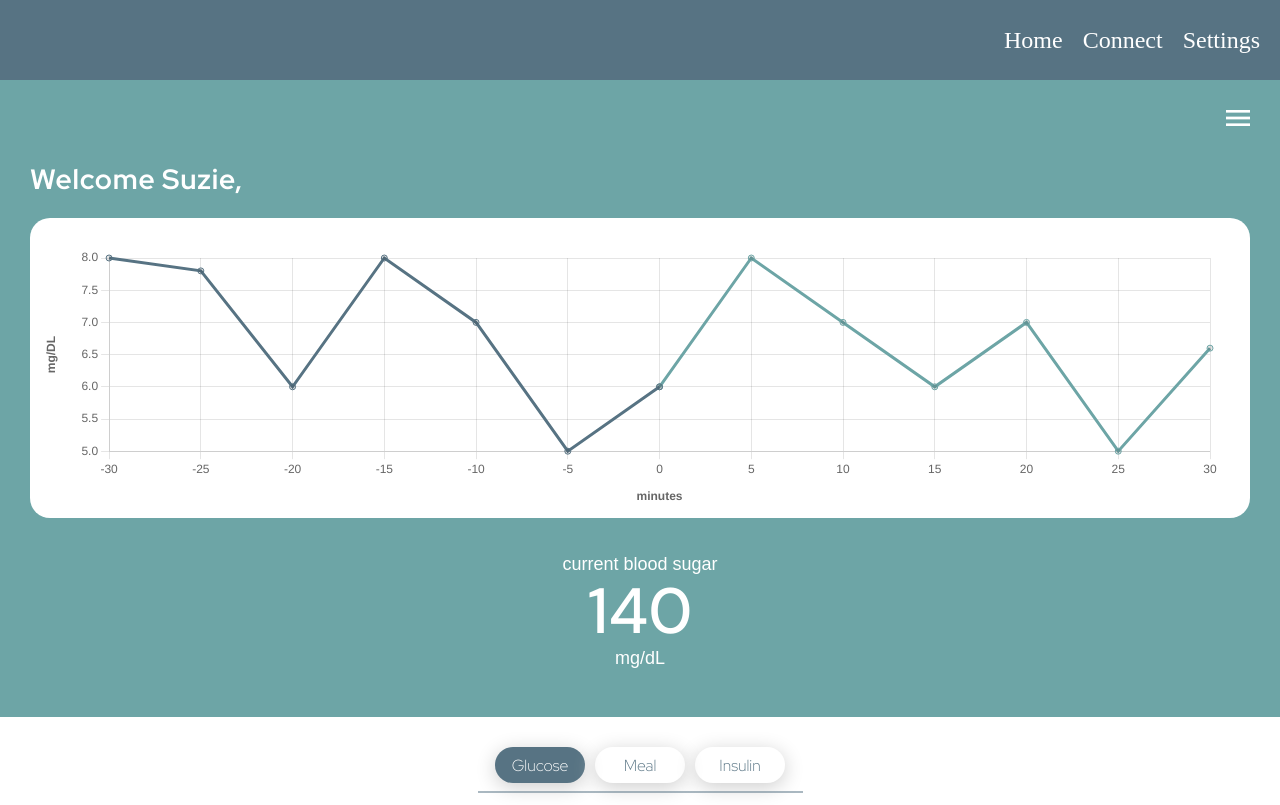
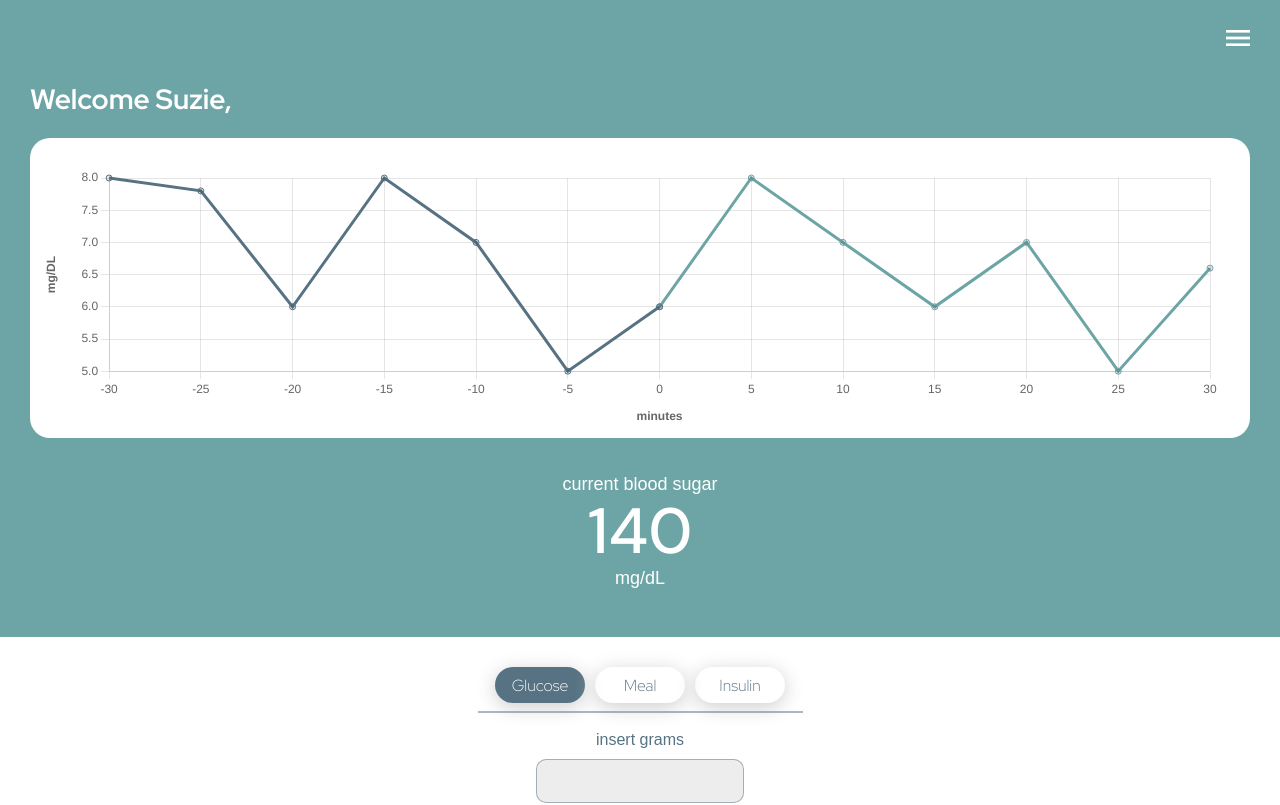
Before and after one commit to TimStewartJ/gluchart, a React (Create React App) app in the folder gluchart-react/: page /connect in a window 1280 px wide. Shown: the top 805 px of the page. Built offline with nearby package versions, Linux system fonts and the light colour scheme.

Commit message:
Revert "Navbar Component Stuff"
This reverts commit dacd0ce8d55d3e0c5f0ffff0440711e1ae398a05.

```diff
--- a/gluchart-react/package.json
+++ b/gluchart-react/package.json
@@ -10,7 +10,6 @@
     "react": "^18.2.0",
     "react-chartjs-2": "^5.2.0",
     "react-dom": "^18.2.0",
-    "react-router-dom": "^6.11.2",
     "react-scripts": "5.0.1",
     "web-vitals": "^3.3.1"
   },
--- a/gluchart-react/src/App.js
+++ b/gluchart-react/src/App.js
@@ -1,17 +1,12 @@
-import React from 'react';
-import { BrowserRouter as Router, Route, Routes } from 'react-router-dom';
-import Home from './Pages/JS/Home';
-import Connect from './Pages/JS/Connect';
+import './App.css';
+import Home from './Home.js';
 
-const App = () => {
+function App() {
   return (
-    <Router>
-      <Routes>
-        <Route path="/" element={<Home />} />
-        <Route path="/connect" element={<Connect />} />
-      </Routes>
-    </Router>
+    <div>
+      <Home/>
+    </div>
   );
-};
+}
 
 export default App;
--- a/gluchart-react/src/Components/CSS/Navbar.css
+++ /dev/null
@@ -1,29 +0,0 @@
-.navbar {
-    display: flex;
-    align-items: center;
-    justify-content: flex-end;
-    height: 80px;
-    background-color: #577383;
-    padding: 0 20px;
-  }
-
-  .navbar ul {
-    display: flex;
-    list-style: none;
-    margin: 0;
-    padding: 0;
-  }
-
-  .navbar li {
-    margin-left: 20px;
-  }
-
-  .navbar li a {
-    color: white;
-    font-size: 24px;
-    text-decoration: none;
-  }
-
-  .navbar li a:hover {
-    text-decoration: underline;
-  }
--- a/gluchart-react/src/Components/JS/Navbar.js
+++ /dev/null
@@ -1,18 +0,0 @@
-import React from 'react';
-import { Link } from 'react-router-dom';
-import "../CSS/Navbar.css";
-
-
-const Navbar = () => {
-  return (
-    <div className="navbar">
-      <ul>
-        <li><Link to="/">Home</Link></li>
-        <li><Link to="/connect">Connect</Link></li>
-        <li><Link to="/settings">Settings</Link></li>
-      </ul>
-    </div>
-  );
-};
-
-export default Navbar;
--- a/gluchart-react/src/Pages/CSS/Home.css
+++ b/gluchart-react/src/Home.css
@@ -29,8 +29,6 @@ h2 {
     margin-top: 30px;
     margin-bottom: 20px;
     font-size: 28px;
-    font-weight: 700;
-    letter-spacing: .05rem;
 }
 
 .blood-sugar {
--- a/gluchart-react/src/Pages/JS/Home.js
+++ b/gluchart-react/src/Home.js
@@ -1,11 +1,10 @@
 import React, { useState } from 'react';
-import '../CSS/Home.css';
-import Hamburger from '../../menu.png';
-import Graph from '../../Components/JS/Graph';
-import Input from '../../Components/JS/Form';
-import Navbar from '../../Components/JS/Navbar';
+import './Home.css';
+import Hamburger from './menu.png';
+import Graph from '../src/Components/JS/Graph';
+import Input from './Components/JS/Form';
 
-const Home = () => {
+export default function Home() {
   const [isMenuOpen, setIsMenuOpen] = useState(false);
 
   const handleMenuToggle = () => {
@@ -14,8 +13,6 @@ const Home = () => {
 
   return (
     <div className="main-div">
-      <Navbar isMenuOpen={isMenuOpen} />
-
       <div className={`home-div ${isMenuOpen ? 'menu-open' : ''}`}>
         <div className="icon" onClick={handleMenuToggle}>
           <img src={Hamburger} alt="Hamburger" />
@@ -32,11 +29,21 @@ const Home = () => {
         </div>
       </div>
 
+      <div className={`overlay ${isMenuOpen ? 'overlay-open' : ''}`} onClick={handleMenuToggle}>
+        <div className="menu-options">
+            <ul>
+            <li><a href="/">Home</a></li>
+            <li><a href="/connect">Connect</a></li>
+            <li><a href="/settings">Settings</a></li>
+            </ul>
+            <div className="overlay-text">
+            </div>
+        </div>
+    </div>
+
       <div className={`input-div ${isMenuOpen ? 'menu-open' : ''}`}>
         <Input />
       </div>
     </div>
   );
-};
-
-export default Home;
+}
--- a/gluchart-react/src/Pages/CSS/Connect.css
+++ /dev/null
@@ -1,32 +0,0 @@
-.whole_div{
-    background-color: var(--turqoise);
-    display: flex;
-    flex-direction: column;
-    align-items: center;
-    min-height: 100vh;
-
-}
-.headerClass{
-    display: flex;
-    justify-content: center;
-}
-.connect_main{
-    display: flex;
-    flex-direction: column;
-    color: blue;
-}
-h2{
-    color: white;
-}
-button{
-    margin: '0 10px';
-    padding: 20px 100px 20px 100px;
-    margin-bottom: 27px;
-    border-radius: 20px;
-    box-shadow: 0px 4px 30px rgba(11, 11, 11, 0.196);
-    font-size: 24px;
-    font-family: 'Red Hat Display';
-    background-color: var(--light-blue);
-    color: white;
-    border: none;
-}
--- a/gluchart-react/src/Pages/JS/Connect.js
+++ /dev/null
@@ -1,36 +0,0 @@
-import React from 'react';
-import '../CSS/Home.css';
-import Hamburger from '../../menu.png';
-import Graph from '../../Components/JS/Graph';
-import Input from '../../Components/JS/Form';
-import Navbar from '../../Components/JS/Navbar';
-
-const Home = () => {
-  return (
-    <div className="main-div">
-      <Navbar />
-
-      <div className="home-div">
-        <div className="icon">
-          <img src={Hamburger} alt="Hamburger" />
-        </div>
-
-        <h2>Welcome Suzie,</h2>
-
-        <Graph />
-
-        <div className="blood-sugar">
-          <p className="thin" style={{ marginBottom: '0px' }}>current blood sugar</p>
-          <p className="normal">140</p>
-          <p className="thin" style={{ marginTop: '0px' }}>mg/dL</p>
-        </div>
-      </div>
-
-      <div className="input-div">
-        <Input />
-      </div>
-    </div>
-  );
-};
-
-export default Home;
```
Also changed, not shown: 1 other file (tests, documents, lock files or other folders).
